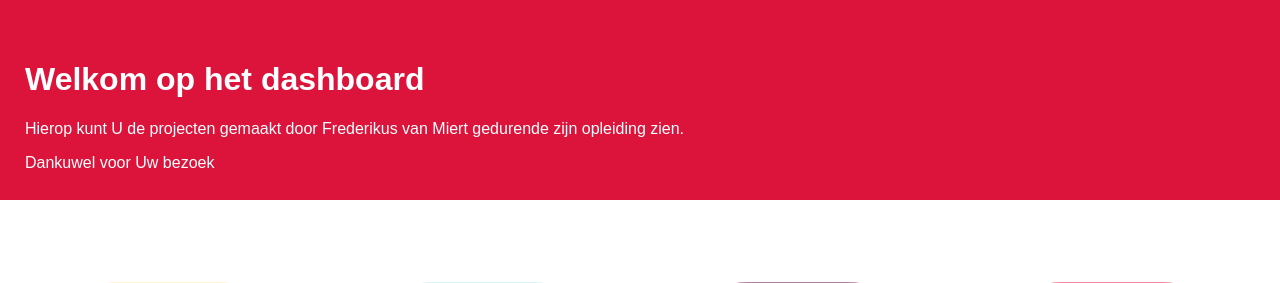
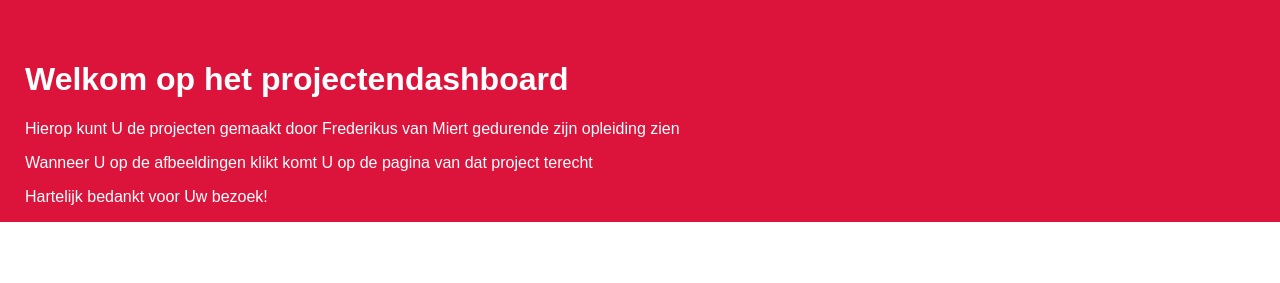
Before and after one commit to horizoncollege/ao-alkmaar-Frederikusvm, a PHP site: page / in a window 1280 px wide. Shown: the top 283 px of the page. Run offline with PHP 8.4, Linux system fonts and the light colour scheme.

Commit message:
omschrijving iets veranderd

```diff
--- a/index.php
+++ b/index.php
@@ -13,9 +13,10 @@
 
     <!-- Titel en omschrijving tekstbalk. -->
     <div id="dashboard">
-        <h1>Welkom op het dashboard</h1>
-        <p>Hierop kunt U de projecten gemaakt door Frederikus van Miert gedurende zijn opleiding zien.</p>
-        <p>Dankuwel voor Uw bezoek</p>
+        <h1>Welkom op het projectendashboard</h1>
+        <p>Hierop kunt U de projecten gemaakt door Frederikus van Miert gedurende zijn opleiding zien</p>
+        <p>Wanneer U op de afbeeldingen klikt komt U op de pagina van dat project terecht</p>
+        <p>Hartelijk bedankt voor Uw bezoek!</p>
     </div>
 
     <div class="grid"> <!-- De grid-div is de flexboxcontainer voor alle knoppen naar de projecten -->
```
